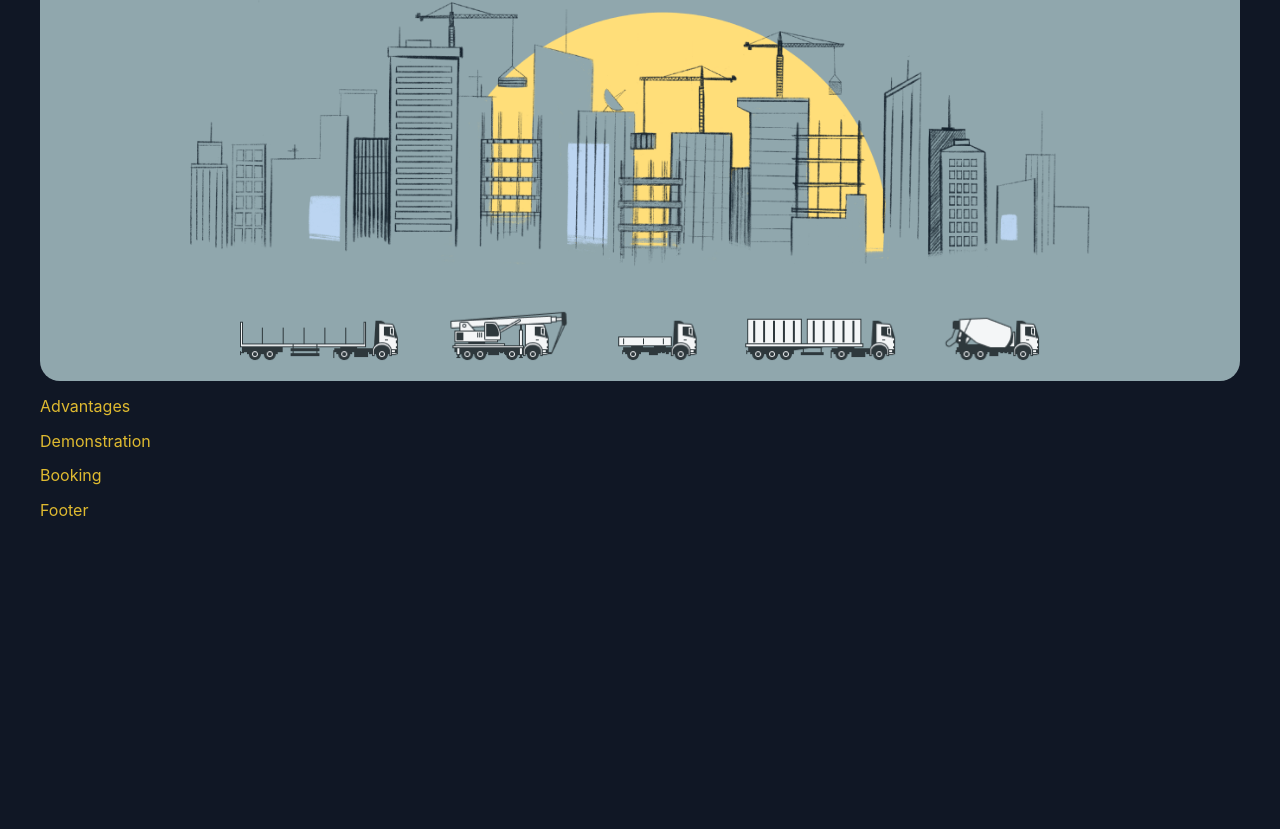
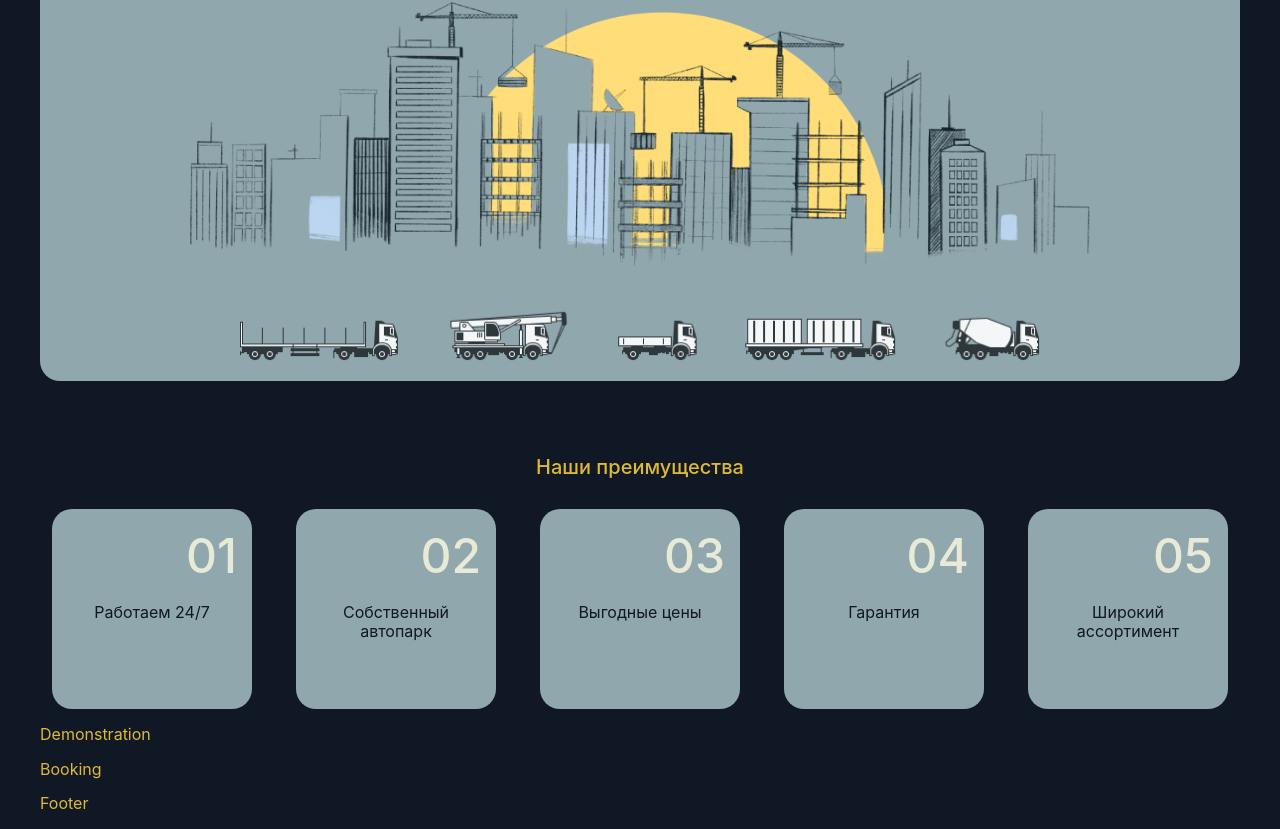
Before and after one commit to mkdir-dev/betonw-client, a React (Create React App) app: page / in a window 1280 px wide. Shown: the part 272-1101 px from the top of the page. Before the commit the page ends 807 px from the top, so only its background shows below. Built offline with nearby package versions, Linux system fonts and the light colour scheme.

Commit message:
feat: add advantages

```diff
--- a/src/components/Pages/Home/Advantages/Advantages.jsx
+++ b/src/components/Pages/Home/Advantages/Advantages.jsx
@@ -1,9 +1,30 @@
 import React from 'react';
 
+import './Advantages.scss';
+
+import { advantages } from '../../../../utils/constants';
+
 function Advantages() {
+  // console.log(advantages);
+
   return (
     <section className="advantages">
-      <p>Advantages</p>
+      <h2 className="advantages__title">Наши преимущества</h2>
+      <ul className="advantages__list">
+        {advantages.map((advant) => (
+          <ol
+            key={advant.id}
+            className="advantages__item"
+          >
+            <span className="advantages__item-num">
+              {advant.id}
+            </span>
+            <p className="advantages__item-text">
+              {advant.text}
+            </p>
+          </ol>
+        ))}
+      </ul>
     </section>
   );
 }
--- a/src/components/Pages/Home/Advantages/Advantages.scss
+++ b/src/components/Pages/Home/Advantages/Advantages.scss
@@ -1 +1,63 @@
 @import '../../../../assets/styles/main.scss';
+
+.advantages {
+  margin-top: 74px;
+
+  @media (max-width: 1024px) {
+    margin-top: 50px;
+  }
+
+  @media (max-width: 768px) {
+    margin-top: 35px;
+  }
+
+  @media (max-width: 480px) {
+    margin-top: 20px;
+  }
+
+  &__title {
+    @include title;
+    text-align: center;
+  }
+
+  &__list {
+    margin: 30px 0 0;
+    padding: 0;
+    display: flex;
+    flex-wrap: wrap;
+    justify-content: space-around;
+    align-items: center;
+    gap: 20px;
+    list-style-type: none;
+  }
+
+  &__item {
+    padding: 15px;
+    max-width: 200px;
+    width: 100%;
+    height: 200px;
+    border-radius: 20px;
+    color: $main;
+    background-color: $grayblue;
+    box-sizing: border-box;
+
+    @media (max-width: 768px) {
+      max-width: 150px;
+      height: 150px;
+    }
+  }
+
+  &__item-num {
+    @include head;
+    width: 100%;
+    display: inline-block;
+    color: $white;
+    text-align: end;
+  }
+
+  &__item-text {
+    @include mainText;
+    margin: 15px auto 0;
+    text-align: center;
+  }
+}
```
Also changed, not shown: src/assets/styles/color.scss (line endings or trailing spaces).
